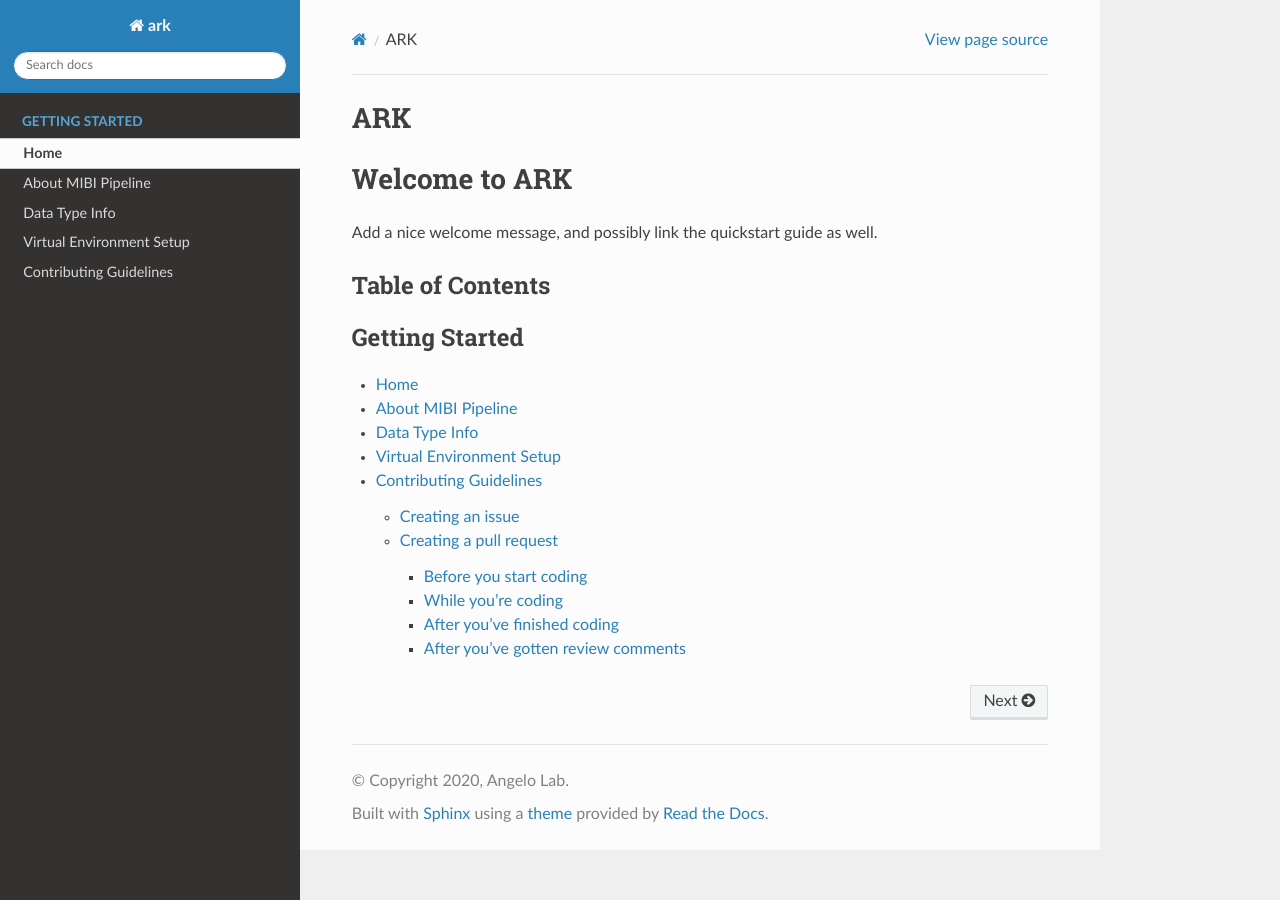
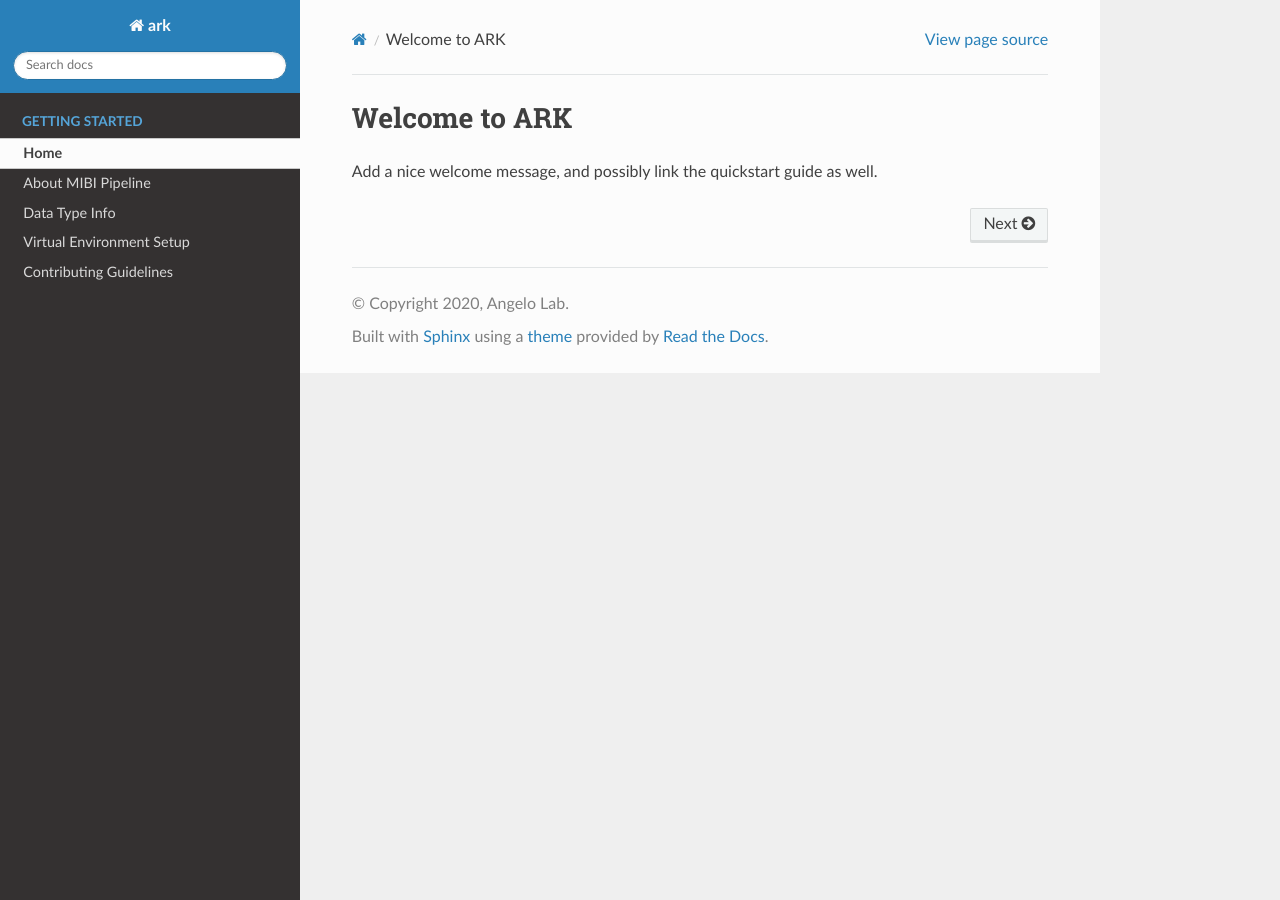
Before and after one commit to angelolab/ark-analysis, a Sphinx documentation site: the page built from docs/index.rst, in a window 1280 px wide. Built offline with Sphinx 7.4.7 and the Read the Docs theme 2.0.0, drawn with Linux system fonts in a browser that asks for light colours; pages that are not in the unit, such as notebooks, are missing from menus.

Commit message:
Further standardize the homepage and landing page

```diff
--- a/docs/_rtd/landing.md
+++ b/docs/_rtd/landing.md
@@ -1,3 +1,3 @@
-# Welcome to ARK
+## Welcome to ARK
 
 Add a nice welcome message, and possibly link the quickstart guide as well.
--- a/docs/index.rst
+++ b/docs/index.rst
@@ -1,12 +1,7 @@
-ARK
-===============================
-
 .. mdinclude:: _rtd/landing.md
 
-Table of Contents
-------------------
-
 .. toctree::
+   :hidden:
    :caption: Getting Started
    :maxdepth: 4
 
```
Also changed, not shown: other parts of docs/index.rst (+1 -12 lines), docs/_rtd/data_types.md (+1 -1 lines), docs/_rtd/pipeline.md (+1 -1 lines), docs/_rtd/virtualenv.md (+1 -1 lines).
